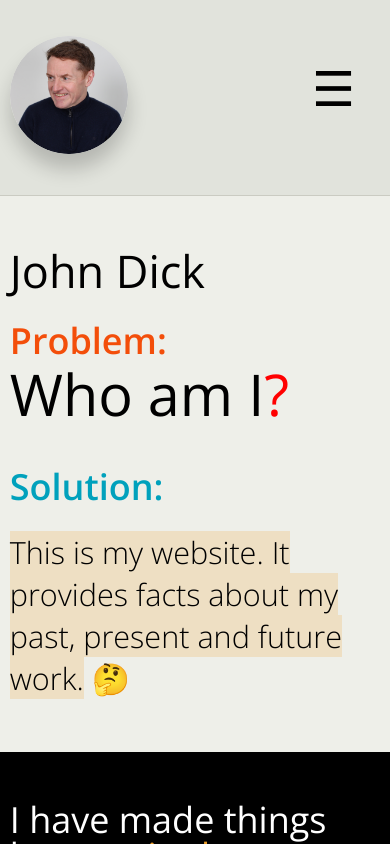
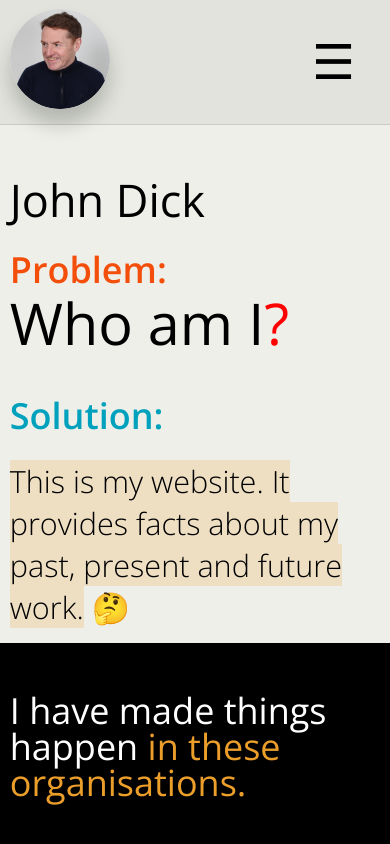
Before and after one commit to johndck/johndick-me-react-build, a React (Vite) app: page / in a window 390 px wide. Shown: the top 844 px of the page. Built offline with nearby package versions, Linux system fonts and the light colour scheme.

Commit message:
updated styling issues

```diff
--- a/src/components/footer.jsx
+++ b/src/components/footer.jsx
@@ -30,7 +30,7 @@ function Footer() {
             <a href="mailto:johnturnerdick@gmail.com">
               email: johnturnerdick@gmail.com
             </a>
-            <p>release version v1.02 | 10 Mar</p>
+            <p>release version v1.03 | 11 Mar</p>
             <p>Site: built by me</p>
             <p>Tech: React</p>
           </div>
--- a/src/index.css
+++ b/src/index.css
@@ -115,7 +115,7 @@ h3 {
 /* here is the navbar styling */
 
 .navbar {
-  padding: 2em 0;
+  padding: 0.5em 0;
   position: sticky;
   background-color: var(--navbarBackground);
   top: 0;
@@ -144,7 +144,7 @@ h3 {
 
 .logo {
   border-radius: 50%;
-  height: 118px;
+  height: 100px;
   width: auto;
   margin: 0;
   box-shadow: 0px 15px 20px rgba(0, 0, 0, 0.2);
@@ -213,8 +213,6 @@ ul li {
 /* here is the hero section styling */
 
 .hero {
-  min-height: 500px;
-  height: 80vh;
 }
 
 .hero h1 {
@@ -245,6 +243,7 @@ ul li {
 
   max-width: 50%;
   margin-top: 20px;
+  margin-bottom: 15px;
 }
 
 .hero h4 {
@@ -750,11 +749,6 @@ ul li {
 }
 
 @media (max-width: 600px) {
-  .hero {
-    height: 70vh;
-    min-height: 500px;
-  }
-
   .hero h1 {
     font-size: 2.5em;
     margin-bottom: 20px;
@@ -795,10 +789,6 @@ ul li {
 }
 
 @media (max-width: 400px) {
-  .hero {
-    height: 60vh;
-  }
-
   .hero h1 {
     font-size: 2.5em;
     margin-bottom: 20px;
@@ -814,9 +804,3 @@ ul li {
     max-width: 95%;
   }
 }
-
-@media screen and (max-width: 920px) and (orientation: landscape) {
-  .hero {
-    height: 525px;
-  }
-}
```
